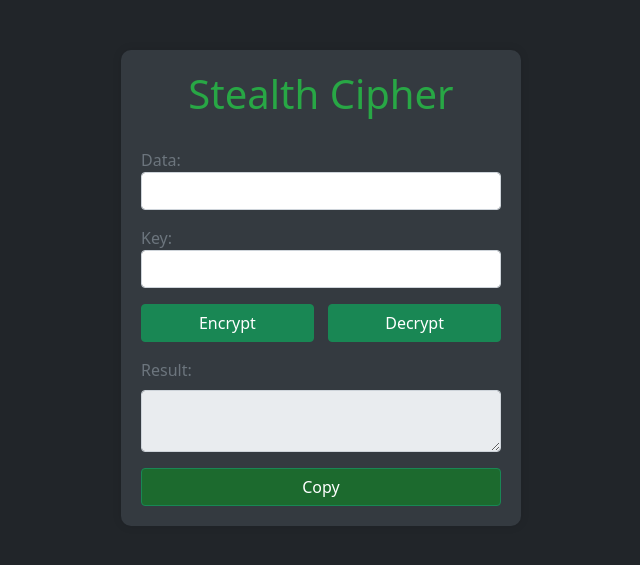
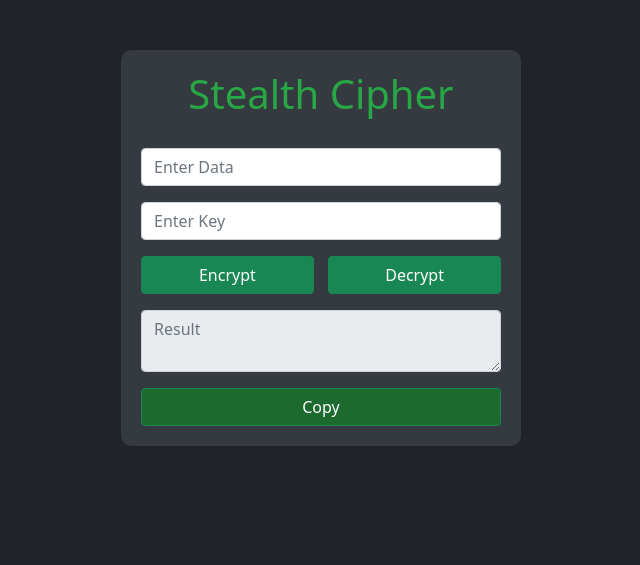
Before and after one commit to allen246/stealthcipher, a Flask app: page / in a window 1280 px wide. Shown: the top 565 px of the page, without its empty margins (319-959 px from the left). Run offline with Flask 3, Linux system fonts and the light colour scheme.

Commit message:
Fix Clipboard and Design Change

```diff
--- a/templates/layout.html
+++ b/templates/layout.html
@@ -3,7 +3,7 @@
 <!DOCTYPE html>
 <html lang="en">
 <head>
-    <link rel="shortcut icon" href="{{ url_for('static', filename='StealthCipher.png') }}" type="image/x-icon" sizes="256x256">
+    <link rel="shortcut icon" href="{{ url_for('static', filename='StealthCipher.png') }}" type="image/png">
     <meta charset="UTF-8">
     <meta name="viewport" content="width=device-width, initial-scale=1.0">
     <title>Stealth Cipher</title>
@@ -82,22 +82,22 @@
         <h1>Stealth Cipher</h1>
         <form id="cipherForm">
             <div class="mb-3">
-                <label for="data">Data:</label>
-                <input type="text" class="form-control" id="data" name="data" required>
+                <!-- <label for="data">Data:</label> -->
+                <input type="text" class="form-control" id="data" name="data" placeholder="Enter Data" required>
             </div>
             <div class="mb-3">
-                <label for="key">Key:</label>
-                <input type="text" class="form-control" id="key" name="key" required>
+                <!-- <label for="key">Key:</label> -->
+                <input type="text" class="form-control" id="key" name="key" placeholder="Enter Key" required>
             </div>
             <div class="d-flex justify-content-between">
                 <button type="button" class="btn btn-success" onclick="encrypt()">Encrypt</button>
                 <button type="button" class="btn btn-success" onclick="decrypt()">Decrypt</button>
             </div>
             <div class="mb-2 mt-3">
-                <label for="result">Result:</label>
+                <!-- <label for="result">Result:</label> -->
             </div>
             <div class="mb-3">
-                <textarea class="form-control" id="result" readonly></textarea>
+                <textarea class="form-control" id="result" readonly placeholder="Result"></textarea>
             </div>
             <button type="button" class="btn btn-success" onclick="copyToClipboard()" id="copyButton">Copy</button>
         </form>
@@ -184,20 +184,24 @@
         }
 
         function copyToClipboard() {
-            var result = document.getElementById('result').value;
+        var resultTextArea = document.getElementById('result');
+        var result = resultTextArea.value.trim();
 
         // Check if the result is not empty
-            if (result.trim() !== '') {
-                // Copy result to clipboard
-                navigator.clipboard.writeText(result)
-                    .then(() => {
+        if (result !== '') {
+            // Select the text in the textarea
+            resultTextArea.select();
+            resultTextArea.setSelectionRange(0, result.length);
+
+            // Execute the copy command
+            document.execCommand('copy');
+
+            // Deselect the text
+            resultTextArea.setSelectionRange(0, 0);
+
             var copyButton = document.getElementById('copyButton');
             copyButton.innerText = 'Copied';
             copyButton.classList.add('copied');
-                    })
-                    .catch(err => {
-                        console.error('Error copying to clipboard:', err);
-                    });
         }
     }
 
```
Also changed, not shown: static/StealthCipher.png. Lines whose indentation alone changed are shown as unchanged.
